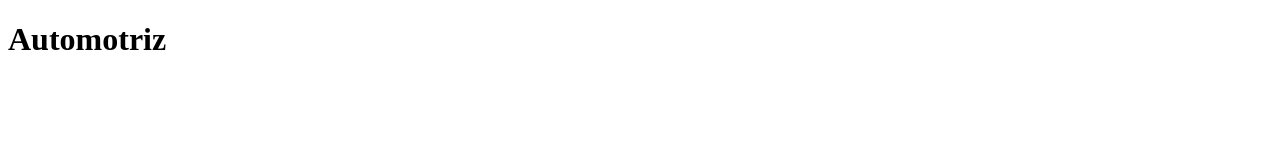
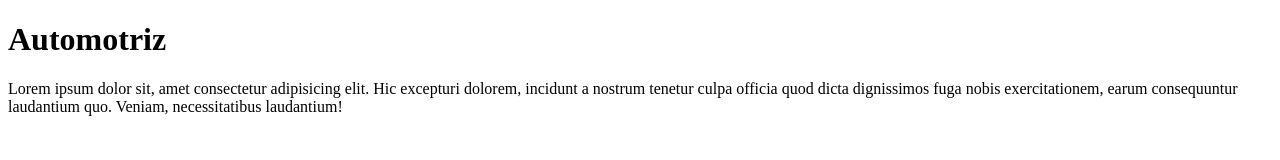
Before and after one commit to SamuVD/automotriz-RIWI, a plain HTML site: page index.html in a window 1280 px wide. Drawn offline with Linux system fonts and the light colour scheme.

Commit message:
se le creo un parrafo

```diff
--- a/index.html
+++ b/index.html
@@ -8,6 +8,7 @@
 <body>
     <head>
         <h1>Automotriz</h1>
+        <p>Lorem ipsum dolor sit, amet consectetur adipisicing elit. Hic excepturi dolorem, incidunt a nostrum tenetur culpa officia quod dicta dignissimos fuga nobis exercitationem, earum consequuntur laudantium quo. Veniam, necessitatibus laudantium!</p>
     </head>
 
 </body>
```
